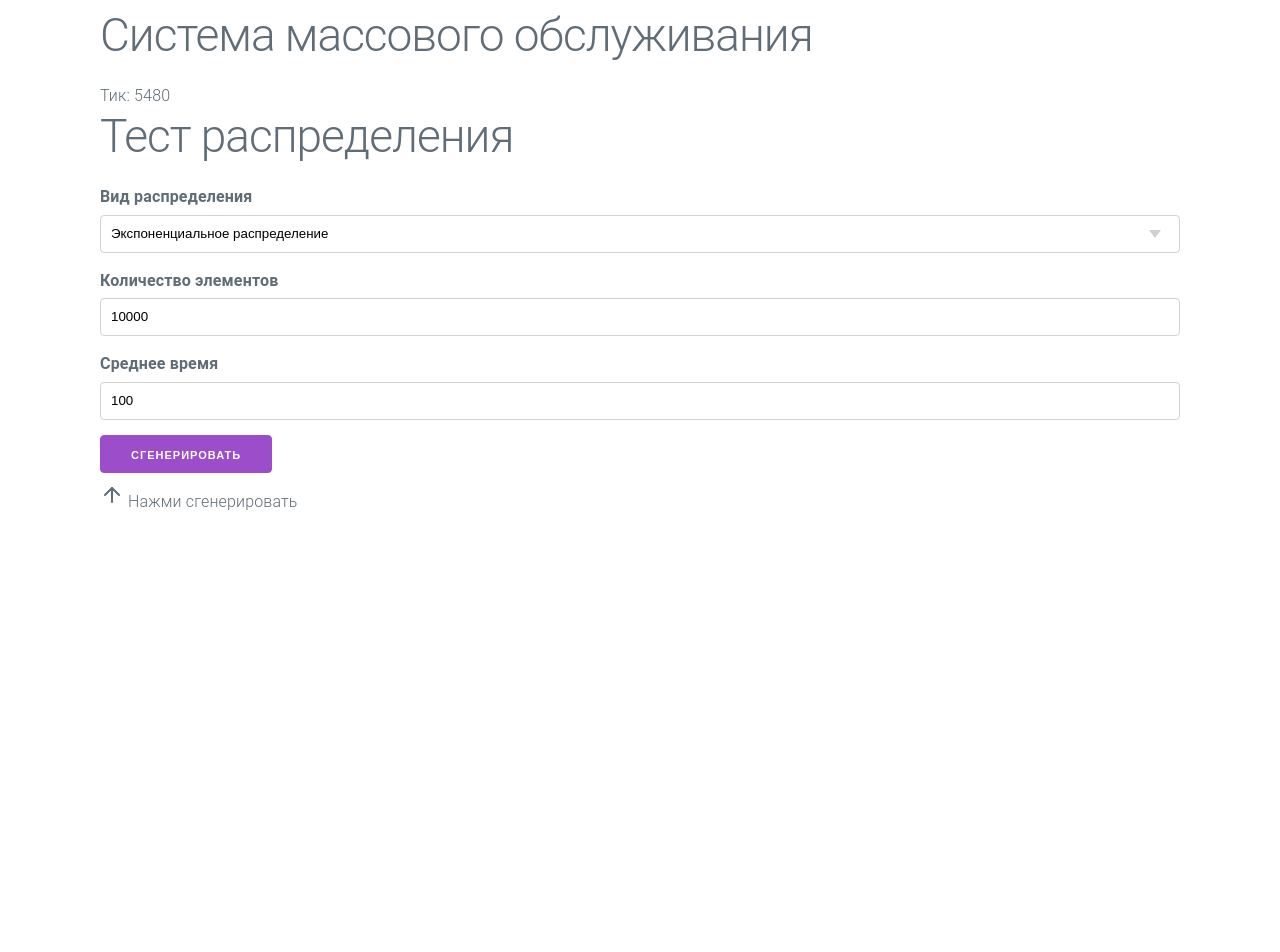
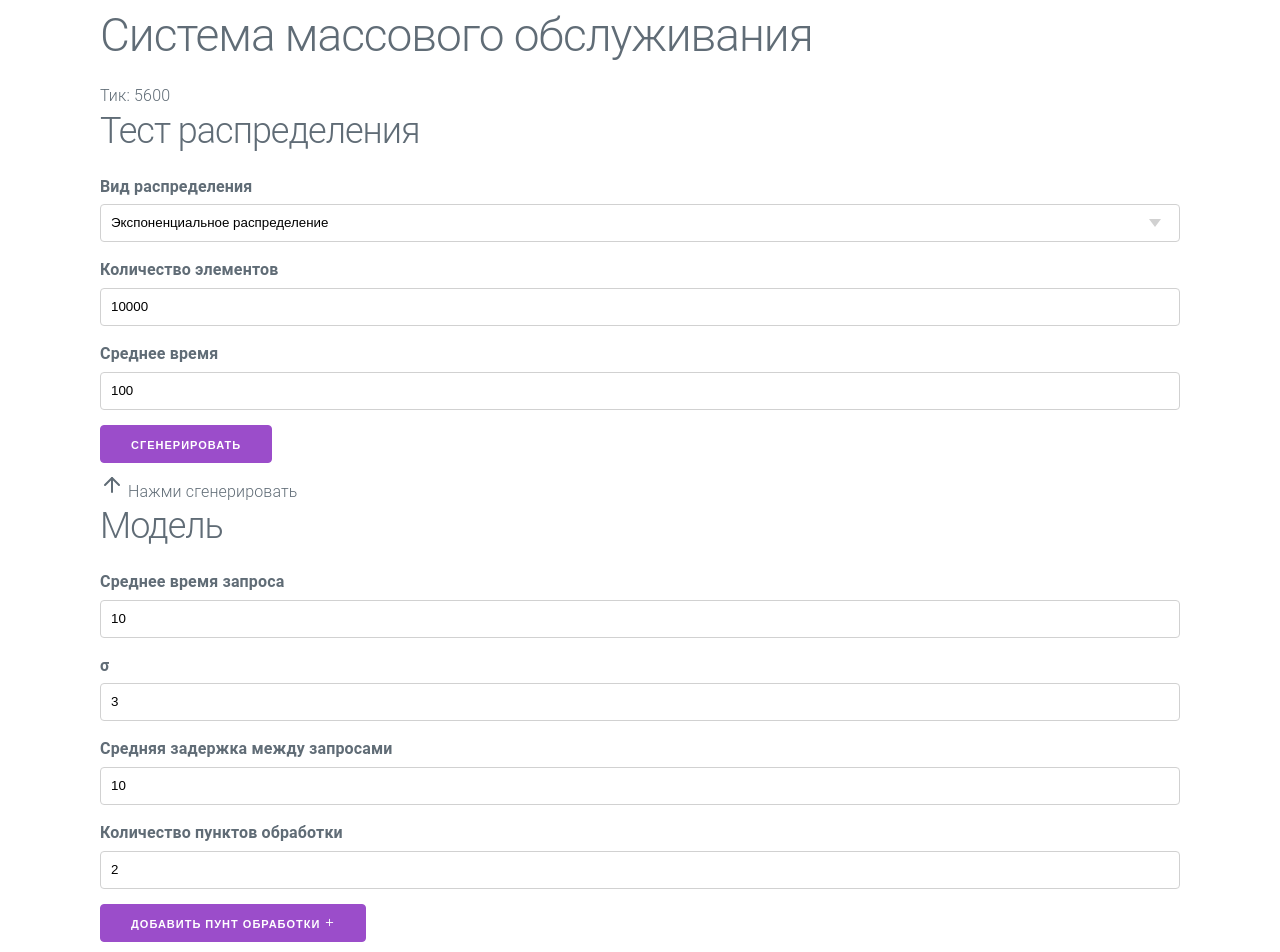
Before and after one commit to NikonP/407-reliability-lab, a Next.js app: page / in a window 1280 px wide. Shown: the top 952 px of the page. Before the commit the page ends 800 px from the top, so only its background shows below. Built offline with nearby package versions, Linux system fonts and the light colour scheme.

Commit message:
last lection progres

```diff
--- a/components/MassServiceSystem.tsx
+++ b/components/MassServiceSystem.tsx
@@ -13,6 +13,7 @@ import {
     ResponsiveContainer,
     Tooltip
 } from "recharts";
+import Model from "./Model";
 
 interface MSSProps {}
 
@@ -117,14 +118,14 @@ export default function MassServiceSystem({}: MSSProps) {
     };
 
     return (
-        <div>
+        <>
             <h1>Система массового обслуживания</h1>
 
             <span>Тик: {tick}</span>
 
             <div>
-                <h1>Тест распределения</h1>
-
+                <h2>Тест распределения</h2>
+                <div>
                     <div>
                         <label htmlFor="dist_type">Вид распределения</label>
                         <select
@@ -135,7 +136,9 @@ export default function MassServiceSystem({}: MSSProps) {
                             <option value="exp">
                                 Экспоненциальное распределение
                             </option>
-                        <option value="norm">Нормальное распределение</option>
+                            <option value="norm">
+                                Нормальное распределение
+                            </option>
                         </select>
                     </div>
 
@@ -204,7 +207,10 @@ export default function MassServiceSystem({}: MSSProps) {
                             <Tooltip />
                             <XAxis dataKey="name" domain={["auto", "auto"]} />
                             <YAxis dataKey="value" domain={["auto", "auto"]} />
-                        <CartesianGrid stroke="#eee" strokeDasharray="5 5" />
+                            <CartesianGrid
+                                stroke="#eee"
+                                strokeDasharray="5 5"
+                            />
                             <Bar
                                 type="monotone"
                                 dataKey="value"
@@ -219,5 +225,8 @@ export default function MassServiceSystem({}: MSSProps) {
                     </div>
                 )}
             </div>
+
+            <Model></Model>
+        </>
     );
 }
--- /dev/null
+++ b/components/Model.tsx
@@ -0,0 +1,63 @@
+import { useState } from "react";
+import * as Icon from "react-feather";
+import SystemWorker from "../lib/worker";
+
+interface ModelProps {}
+
+export default function Model({}: ModelProps) {
+    const [avgQueryT, setAvgQueryT] = useState(10);
+    const [avgQueryTSigma, setAvgQueryTSigma] = useState(3);
+
+    const [avgQueryD, setAvgQueryD] = useState(10);
+
+    const [workersCount, setWorkersCount] = useState(2);
+
+    const [workers, setWorkers] = useState(new Array<SystemWorker>());
+
+    return (
+        <>
+            <h2>Модель</h2>
+
+            <label htmlFor="m_avgt">Среднее время запроса</label>
+            <input id="m_avgt" type="number" value={avgQueryT}></input>
+
+            <label htmlFor="m_sigma">σ</label>
+            <input id="m_sigma" type="number" value={avgQueryTSigma}></input>
+
+            <label htmlFor="m_avgd">Средняя задержка между запросами</label>
+            <input id="m_avgd" type="number" value={avgQueryD}></input>
+
+            <label htmlFor="m_wc">Количество пунктов обработки</label>
+            <input id="m_wc" type="number" value={workersCount}></input>
+
+            <button
+                onClick={() => {
+                    console.log("Add worker");
+
+                    setWorkers([...workers, new SystemWorker(1)]);
+                }}
+            >
+                <span>Добавить пунт обработки</span> <Icon.Plus size={"1em"} />
+            </button>
+
+            <h3>Пункты обработки</h3>
+
+            <div className="row">
+                {workers.map((w, i) => (
+                    <blockquote className="column">
+                        <div>Пунт обработки №{i}</div>
+                        <div>Скорость: {w.speed}</div>
+                        <button
+                            onClick={() => {
+                                let newWorkers = workers.filter((e) => e !== w);
+                                setWorkers(newWorkers);
+                            }}
+                        >
+                            <span>Удалить</span> <Icon.Trash2 size={"1em"} />
+                        </button>
+                    </blockquote>
+                ))}
+            </div>
+        </>
+    );
+}
--- a/lib/worker.ts
+++ b/lib/worker.ts
@@ -1,4 +1,4 @@
-export default class Worker {
+export default class SystemWorker {
     queue: Array<any>;
     speed: number;
 
```
Lines whose indentation alone changed are shown as unchanged.
